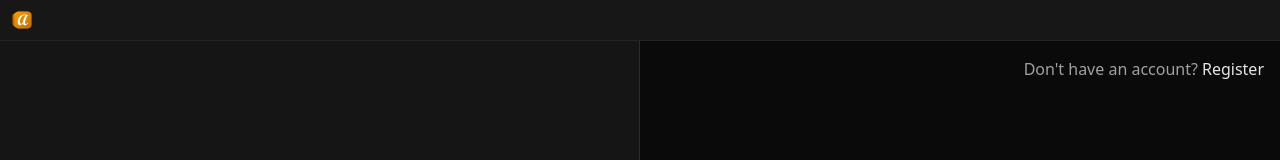
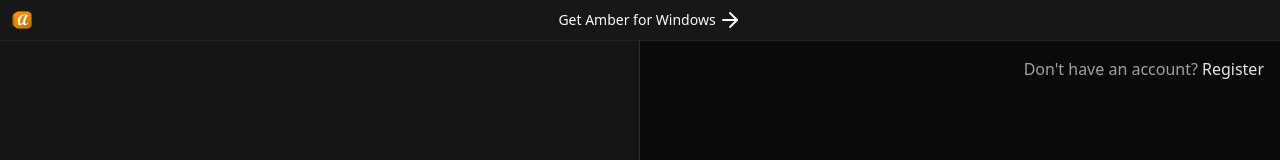
Before and after one commit to sauciucrazvan/amber-web-client, a React (Vite) app: page /login#/login in a window 1280 px wide. Shown: the top 160 px of the page. Built offline with nearby package versions, Linux system fonts and the light colour scheme; no server answers.

Commit message:
chore: added a download for windows button on the titlebar

```diff
--- a/src/components/common/Titlebar.tsx
+++ b/src/components/common/Titlebar.tsx
@@ -1,12 +1,33 @@
+import { useTranslation } from "react-i18next";
+import { Button } from "../ui/button";
+import { ArrowRight, ChevronRight } from "lucide-react";
+
 export default function Titlebar() {
+  const { t } = useTranslation();
+
   return (
-    <header className="bg-sidebar text-sidebar-foreground flex h-10 shrink-0 items-center px-3 select-none">
+    <header className="bg-sidebar text-sidebar-foreground flex h-10 shrink-0 items-center justify-between px-3 select-none">
       <img
         src={`${import.meta.env.BASE_URL}amber.png`}
         alt="Amber logo"
         className="size-5"
         draggable={false}
       />
+
+      <a
+        className="text-center text-sm inline-flex items-center gap-0.5 hover:gap-1 hover:text-muted-foreground transition ease-in-out duration-300"
+        href={
+          "https://github.com/sauciucrazvan/amber-desktop-client/releases/latest"
+        }
+        target="_blank"
+        rel="noreferrer"
+      >
+        {t("downloadClient.title")}
+
+        <ArrowRight />
+      </a>
+
+      <div></div>
     </header>
   );
 }
```
